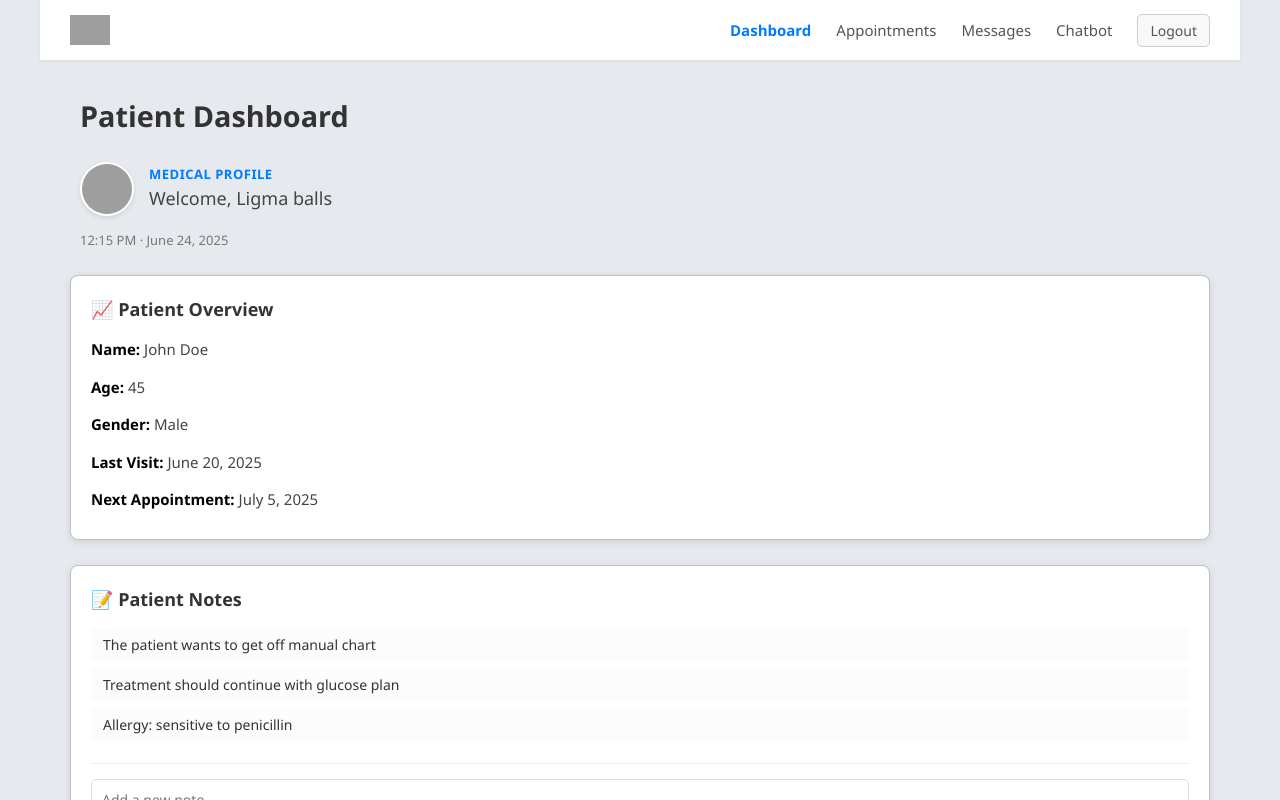
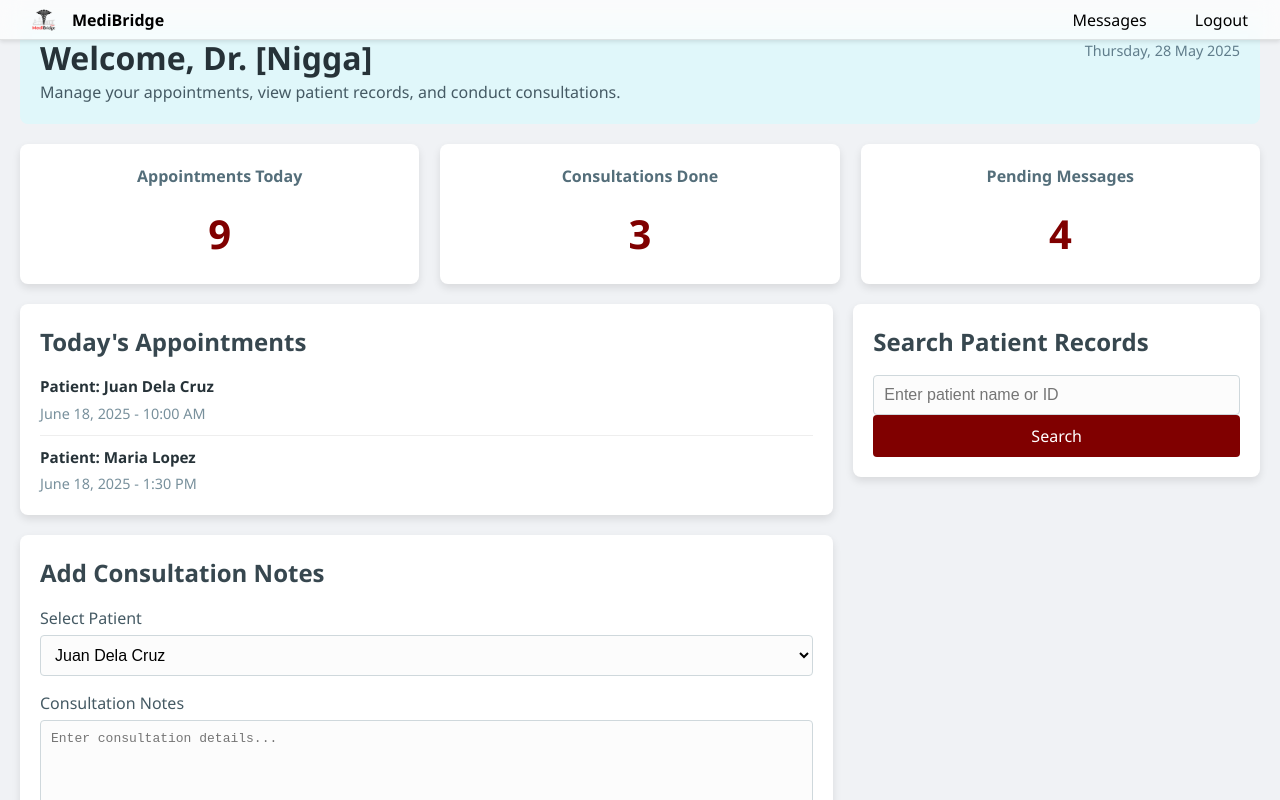
Before and after one commit to FloatingDust36/MediBridge-Telemedicine-Platform, a React (Vite) app in the folder Frontend/: page / in a window 1280 px wide. Shown: the top 800 px of the page. Built offline with nearby package versions, Linux system fonts and the light colour scheme; grey boxes are pictures that could not be loaded.

Commit message:
Villamor branch

```diff
--- a/Frontend/src/App.tsx
+++ b/Frontend/src/App.tsx
@@ -25,7 +25,7 @@ function App() {
           as that's where all the dashboard, appointments, messages, and chatbot logic resides.
           We'll also incorporate the new routes from 'JM-Branch'.
         */}
-        <Route path="/" element={<Patientdash />} /> {/* This is your primary dashboard, appointments, messages view */}
+        <Route path="/" element={<DoctorPanel />} /> {/* This is your primary dashboard, appointments, messages view */}
 
         {/* Keeping other core marketing/landing pages if you intend to use them */}
         <Route path="/home" element={<Home />} /> {/* If you want a separate /home route for the Home component */}
```
